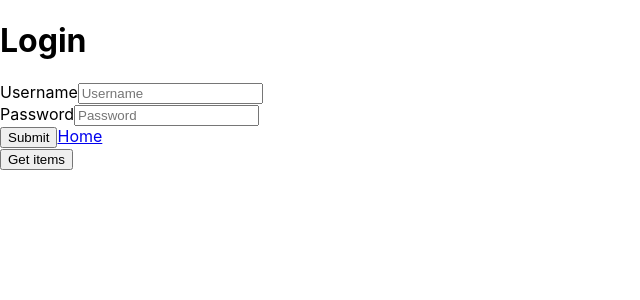
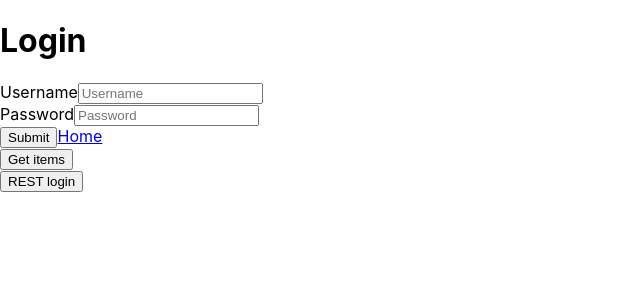
Before and after one commit to warumNicht/arch-frontend, a React (Create React App) app: page /login in a window 1280 px wide. Shown: the top 300 px of the page, without its empty margins (0-640 px from the left). Built offline with nearby package versions, Linux system fonts and the light colour scheme.

Commit message:
login method

```diff
--- a/src/components/login/login.tsx
+++ b/src/components/login/login.tsx
@@ -12,6 +12,7 @@ export class Login extends React.PureComponent<any, any> {
     };
     this.handleChange = this.handleChange.bind(this);
     this.handleSubmit = this.handleSubmit.bind(this);
+    this.login = this.login.bind(this);
   }
 
   handleChange(event: any) {
@@ -51,6 +52,17 @@ export class Login extends React.PureComponent<any, any> {
       });
   }
 
+  login(){
+    axios
+      .post(
+        `${backendHost}/users/rest-authentication`, this.state
+      )
+      .then((res) => {
+        console.log(res);
+        console.log(res.data);
+      });
+  }
+
   render() {
     return (
       <div>
@@ -80,6 +92,8 @@ export class Login extends React.PureComponent<any, any> {
           <Link to={"/"}>Home</Link>
         </form>
         <button onClick={() => this.get()}>Get items</button>
+        <br />
+        <button onClick={() => this.login()}>REST login</button>
       </div>
     );
   }
```
